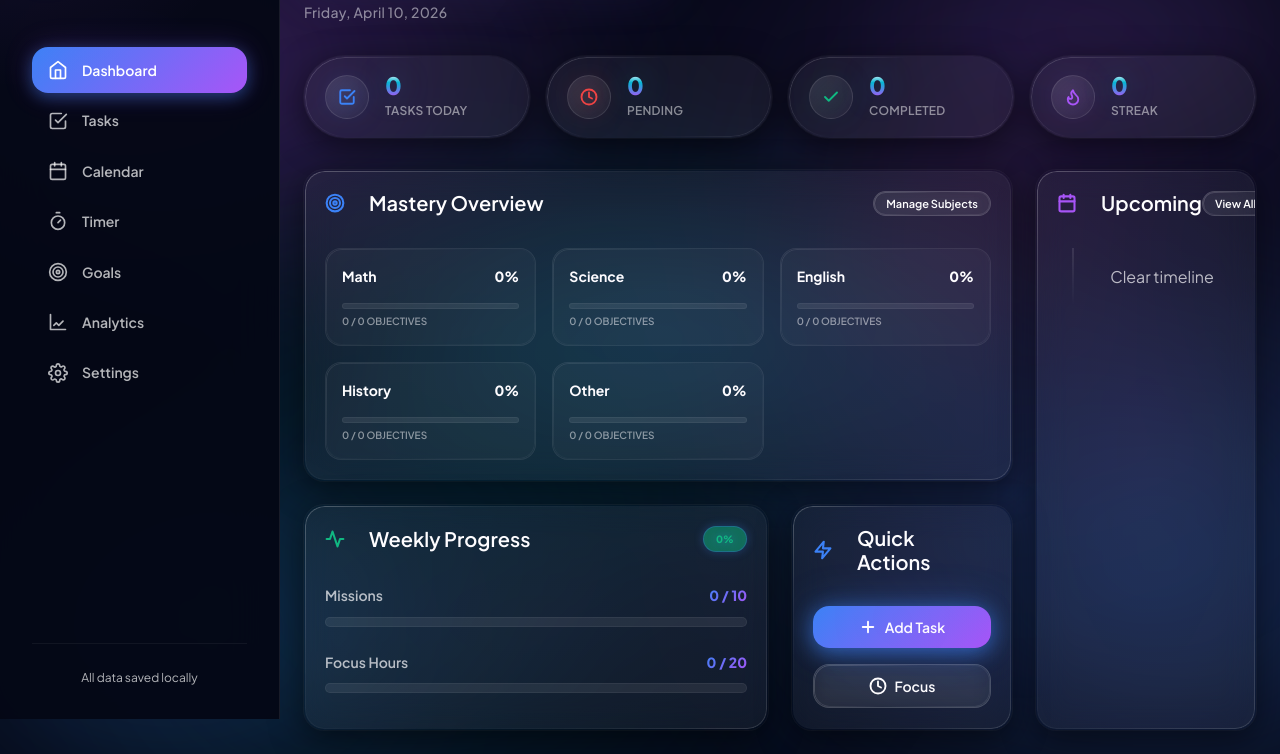
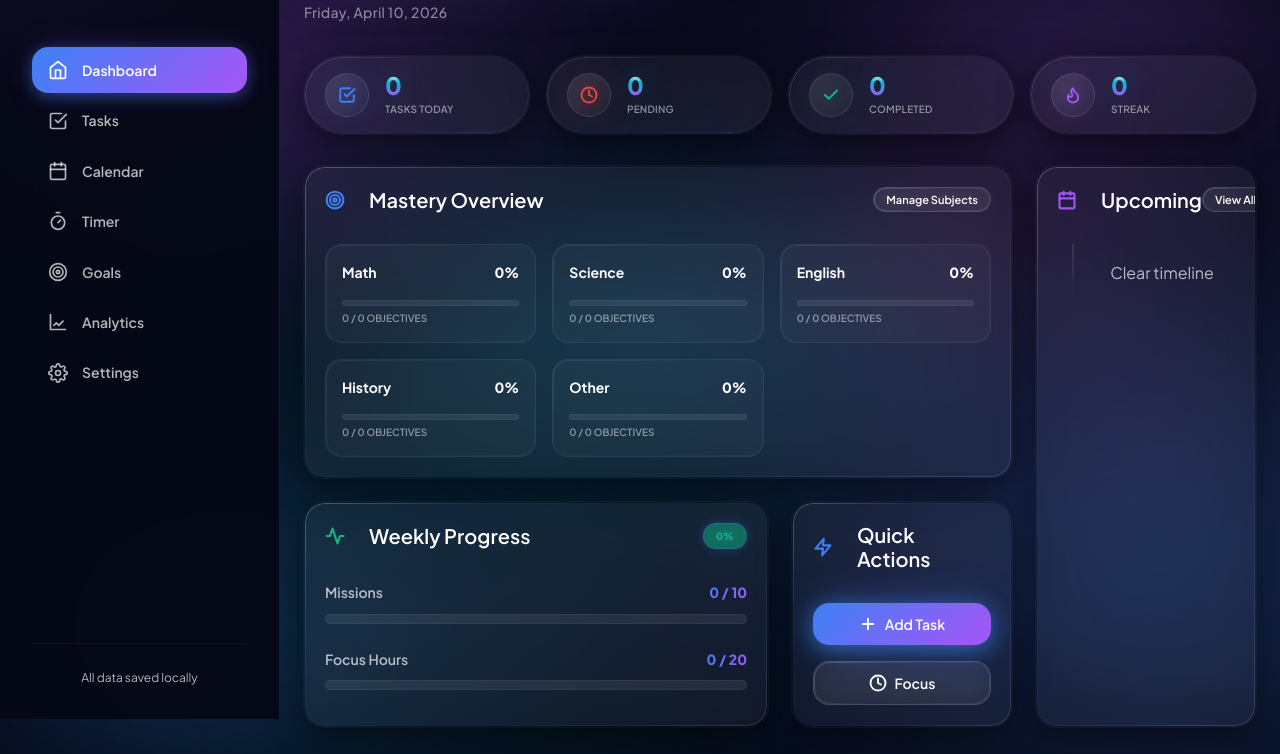
Before and after one commit to huzef-zo/Studyflow, a plain HTML site: page index.html in a window 1280 px wide. Shown: the part 81-835 px from the top of the page. Drawn offline with Linux system fonts and the light colour scheme.

Commit message:
Decrease font size of stat-pill-label

```diff
--- a/css/style.css
+++ b/css/style.css
@@ -937,7 +937,7 @@ h4 {
 }
 
 .stat-pill-value { font-weight: 800; font-size: 18px; }
-.stat-pill-label { font-size: 12px; color: var(--text-muted); font-weight: 600; text-transform: uppercase; letter-spacing: 0.02em; }
+.stat-pill-label { font-size: 10px; color: var(--text-muted); font-weight: 600; text-transform: uppercase; letter-spacing: 0.02em; }
 
 /* ============================================
    Progress Bars
```
